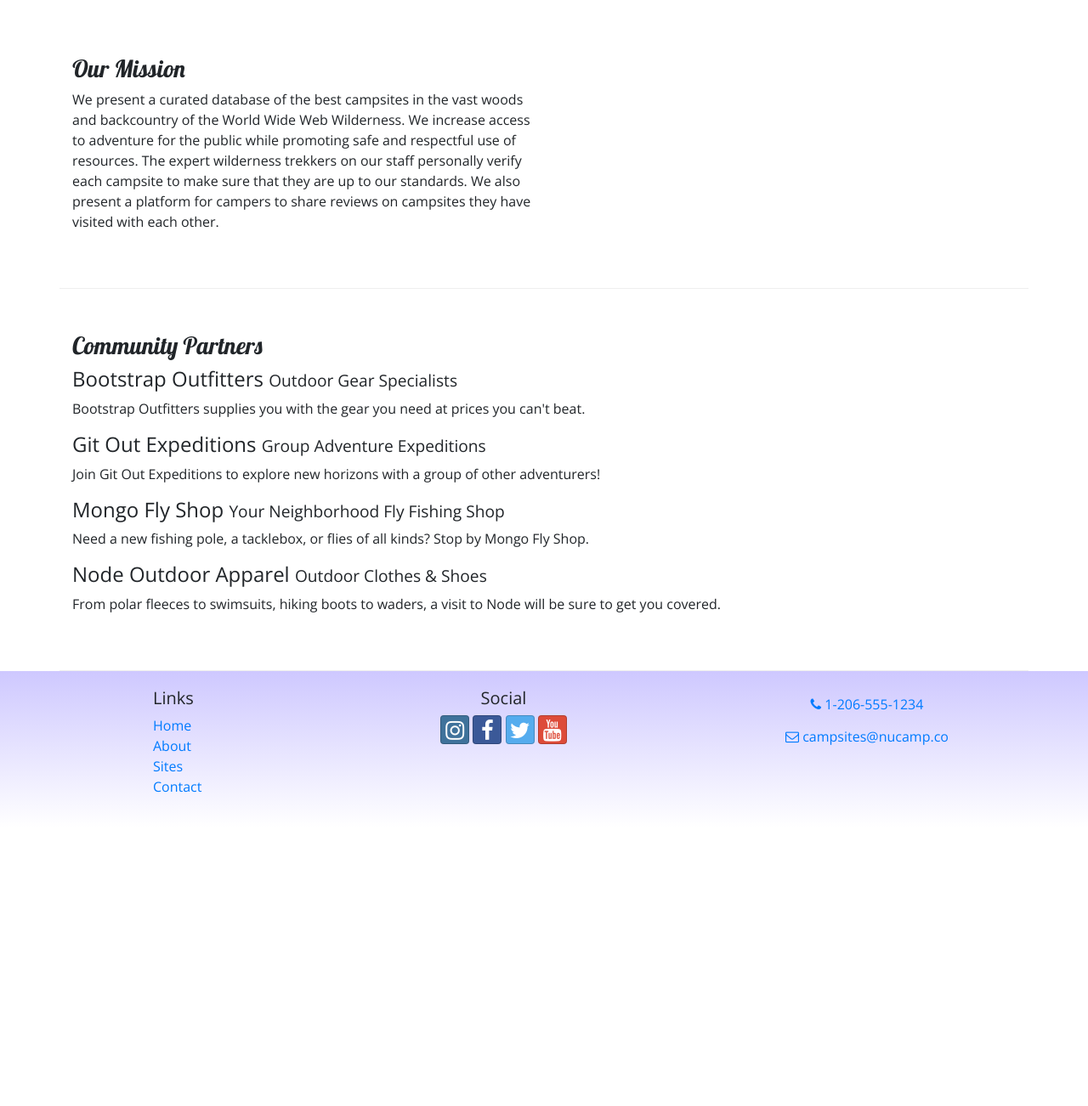
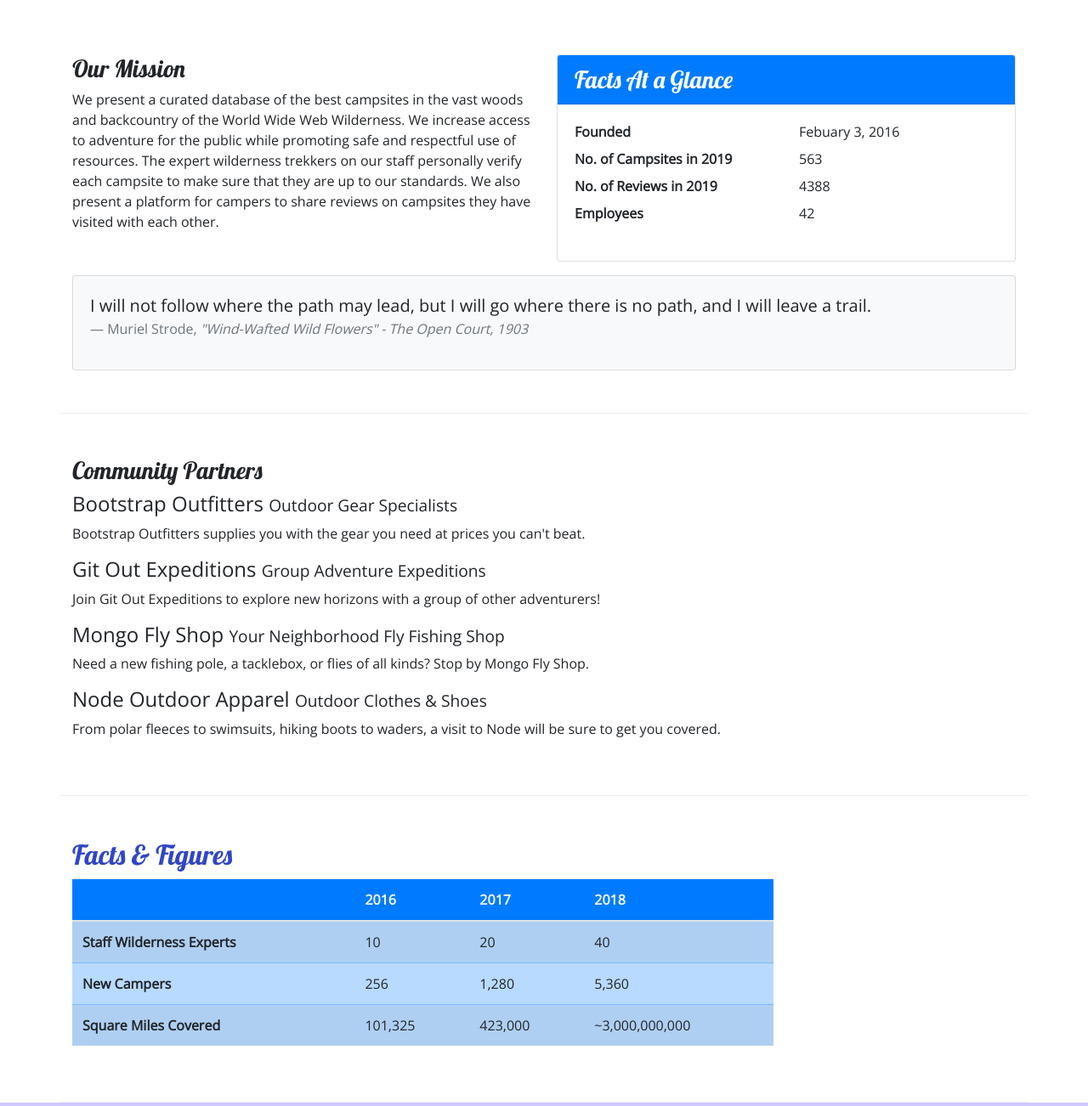
Before and after one commit to Scratcheee/nucampsite, a website: page aboutus.html in a window 1280 px wide. Shown: the part 340-1642 px from the top of the page at 85% size. Before the commit the page ends 1314 px from the top, so only its background shows below. Drawn offline with nearby package versions, Linux system fonts and the light colour scheme.

Commit message:
Tables and Cards

```diff
--- a/aboutus.html
+++ b/aboutus.html
@@ -71,6 +71,36 @@
                     campsite to make sure that they are up to our standards. We also present a platform for campers to
                     share reviews on campsites they have visited with each other.</p>
             </div>
+            <div class="col-sm-6">
+                <div class="card">
+                    <h3 class="card-header bg-primary text-white">Facts At a Glance</h3>
+                    <div class="card-body">
+                        <dl class="row">
+                            <dt class="col-6">Founded</dt>
+                            <dd class="col-6">Febuary 3, 2016</dd>
+                            <dt class="col-6">No. of Campsites in 2019</dt>
+                            <dd class="col-6">563</dd>
+                            <dt class="col-6">No. of Reviews in 2019</dt>
+                            <dd class="col-6">4388</dd>
+                            <dt class="col-6">Employees</dt>
+                            <dd class="col-6">42</dd>
+                        </dl>
+                    </div>
+                </div>
+            </div>
+            <div class="col">
+                <div class="card bg-light mt-3">
+                    <blockquote class="blockquote card-body">
+                        <p class="mb-0">I will not follow where the path may lead, but I will go where there is no path,
+                            and I will leave a trail.</p>
+                        <footer class="blockquote-footer">Muriel Strode,
+                            <cite title="Source Title">"Wind-Wafted Wild Flowers" -
+                                The Open Court, 1903
+                            </cite>
+                        </footer>
+                    </blockquote>
+                </div>
+            </div>
         </div>
 
         <div class="row row-content">
@@ -90,9 +120,46 @@
                     will be sure to get you covered.</p>
             </div>
         </div>
+        <div class="row row-content">
+            <div class="col-sm-9">
+                <h2>Facts &amp; Figures</h2>
+                <div class="table-responsive">
+                    <table class="table table-striped">
+                        <thead>
+                            <tr class="bg-primary text-light">
+                                <th> </th>
+                                <th>2016</th>
+                                <th>2017</th>
+                                <th>2018</th>
+                            </tr>
+                        </thead>
+                        <tbody class="table-primary">
+                            <tr>
+                                <th>Staff Wilderness Experts</th>
+                                <td>10</td>
+                                <td>20</td>
+                                <td>40</td>
+                            </tr>
+                            <tr>
+                                <th>New Campers</th>
+                                <td>256</td>
+                                <td>1,280</td>
+                                <td>5,360</td>
+                            </tr>
+                            <tr>
+                                <th>Square Miles Covered</th>
+                                <td>101,325</td>
+                                <td>423,000</td>
+                                <td>~3,000,000,000</td>
+                            </tr>
+                        </tbody>
+                    </table>
+                </div>
+            </div>
+        </div>
     </div>
 
-    <footer>
+    <footer class="site-footer">
         <div class="container">
             <div class="row">
                 <div class="col-4 col-sm-2 offset-1">
--- a/css/styles.css
+++ b/css/styles.css
@@ -14,7 +14,7 @@ header h2 {
     color: #CEC8FF;
 }
 
-footer {
+.site-footer {
     background-image: linear-gradient(#CEC8FF, white);
     padding: 20px 0;
 }
```
Also changed, not shown: contactus.html (+1 -1 lines), index.html (+1 -1 lines).
